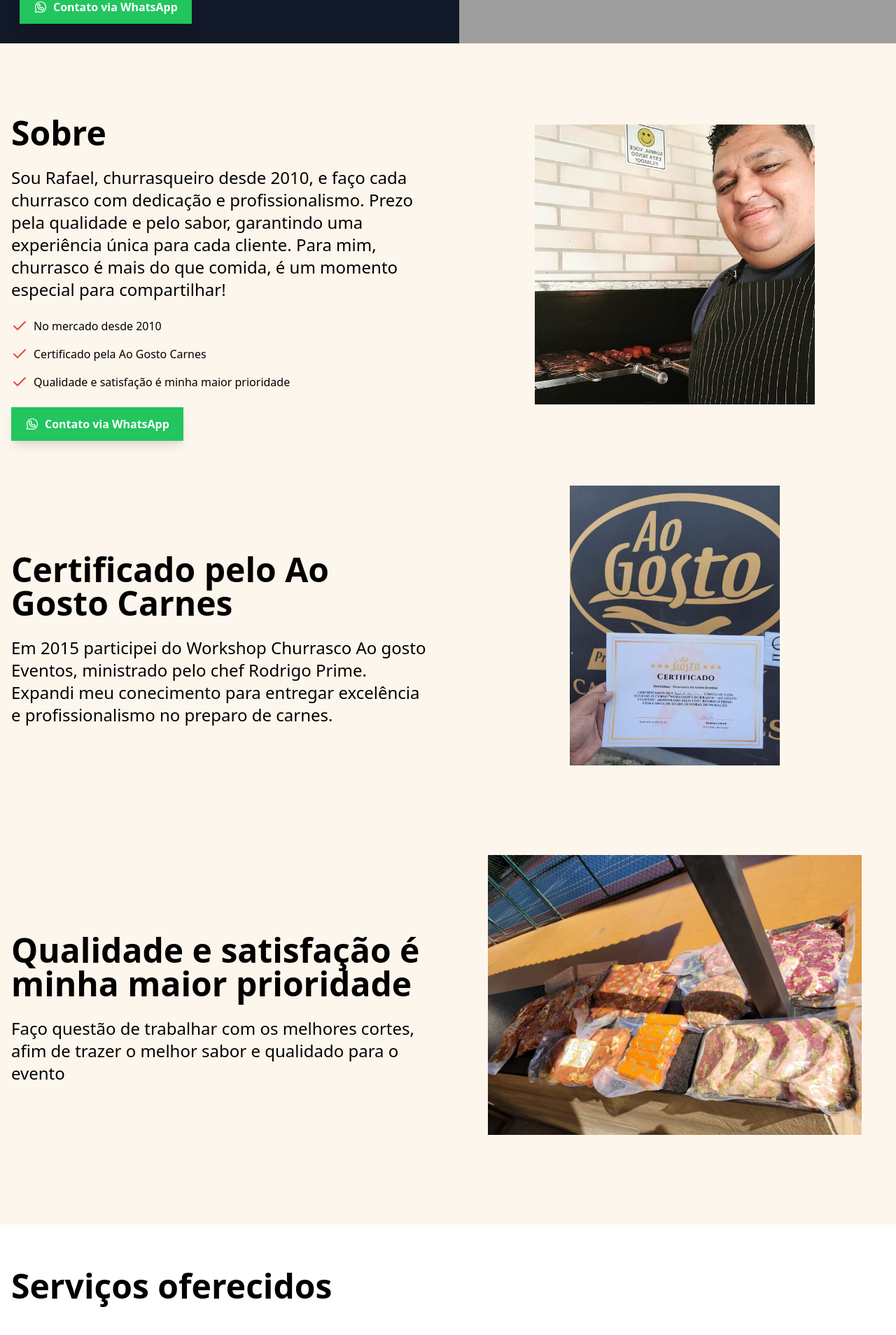
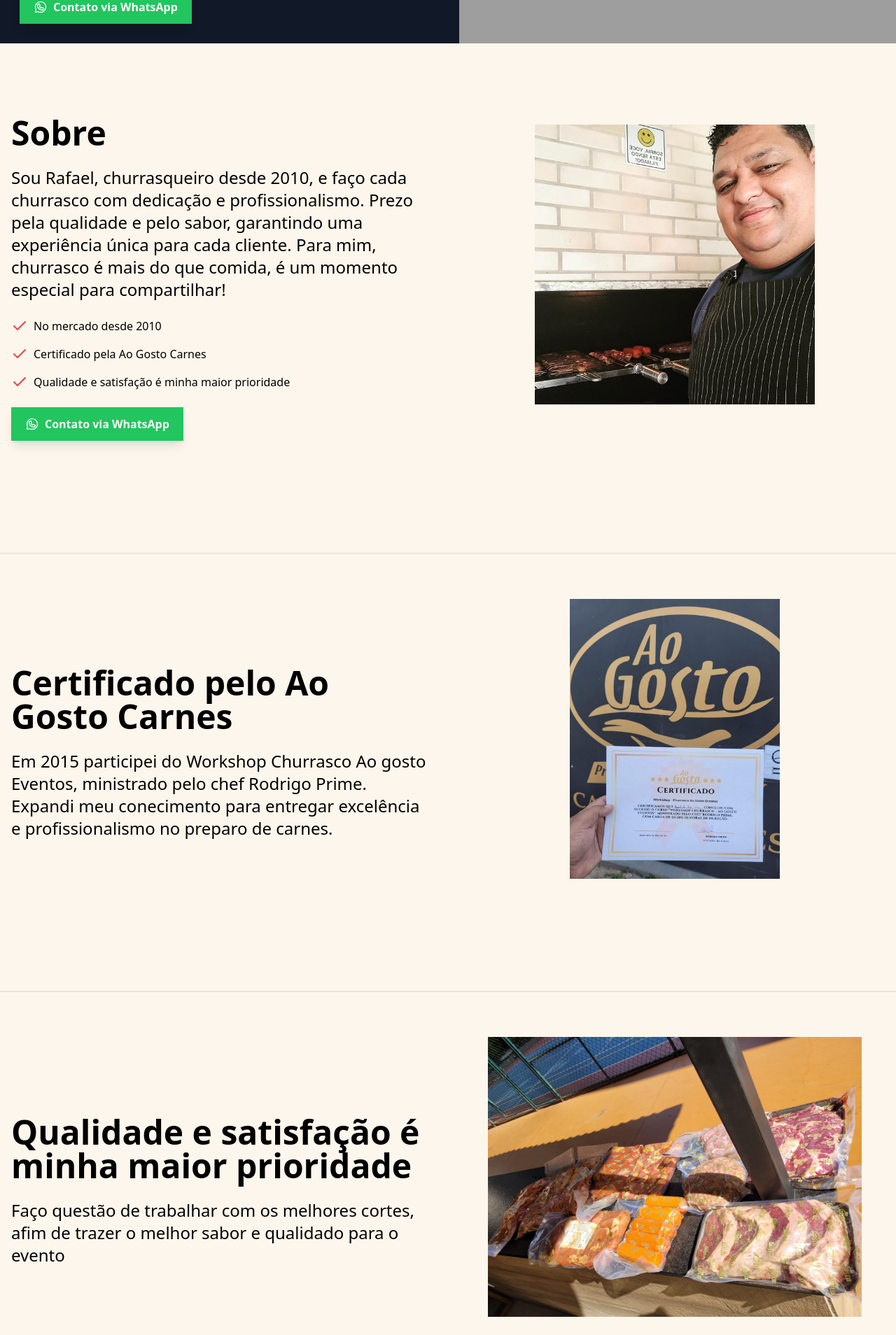
Before and after one commit to davidsonfer/rafachurrasco, a Next.js app: page / in a window 1280 px wide. Shown: the part 354-2262 px from the top of the page at 70% size. Built offline with nearby package versions, Linux system fonts and the light colour scheme; grey boxes are pictures that could not be loaded.

Commit message:
Modificaçoes no corpo do site e implementação da nova logo

```diff
--- a/src/app/_components/sobre.tsx
+++ b/src/app/_components/sobre.tsx
@@ -7,7 +7,7 @@ import Carnes from "../../../public/cortes.png";
 export function About() {
   return (
     <section className="bg-[#FDF6ec] py-16">
-      <div className="container px-4 mx-auto">
+      <div className="container px-4 max-w-7xl mx-auto border-b-2 border-stone-200 pb-40">
         <div className="grid grid-cols-1 lg:grid-cols-2 gap-12 items-center">
           <div className="space-y-6 mt-10">
             <h2 className="text-5xl font-bold">Sobre</h2>
@@ -56,7 +56,7 @@ export function About() {
 
       {/* Segundo Tópico */}
 
-      <div className="bg-[#FDF6ec] py-16">
+      <div className="bg-[#FDF6ec] max-w-7xl mx-auto py-16 border-b-2 border-stone-200 pb-40">
         <div className="container px-4 mx-auto">
           <div className="grid grid-cols-1 lg:grid-cols-2 gap-12 items-center">
             <div className="space-y-6 mt-10">
@@ -85,7 +85,7 @@ export function About() {
 
       {/* Terceiro Tópico */}
 
-      <div className="bg-[#FDF6ec] py-16">
+      <div className="bg-[#FDF6ec] max-w-7xl mx-auto py-16 ">
         <div className="container px-4 mx-auto">
           <div className="grid grid-cols-1 lg:grid-cols-2 gap-12 items-center">
             <div className="space-y-6 mt-10">
--- a/src/app/layout.tsx
+++ b/src/app/layout.tsx
@@ -19,7 +19,7 @@ export const metadata: Metadata = {
     icon: "/favicon-32x32.png",
   },
   openGraph: {
-    images: "/churrascoicone.jpg",
+    images: "/Logo.jpeg",
   },
   robots: {
     index: true,
```
Also changed, not shown: public/Logo.jpeg (added).
